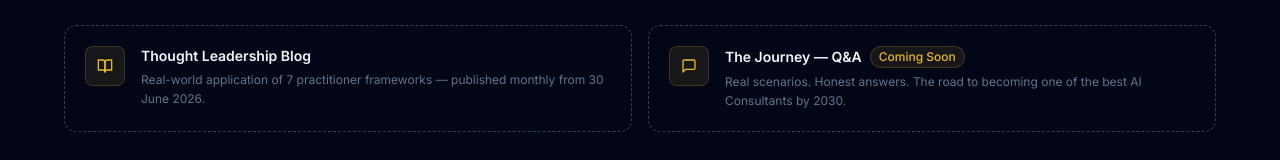
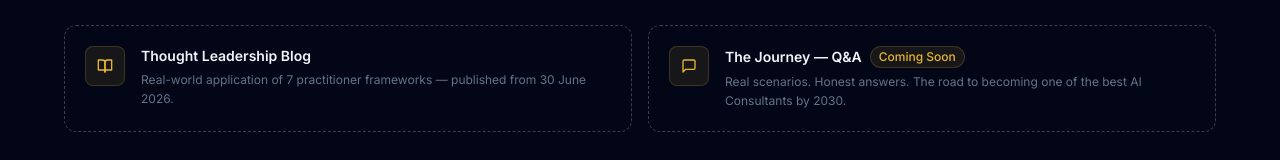
Before and after one commit to UnimaginedSelva/selvakumarjayakrishnan-portfolio, a React (Vite) app: page / in a window 1280 px wide. Shown: the part 8782-8942 px from the top of the page. Built offline with nearby package versions, Linux system fonts and the light colour scheme.

Commit message:
Remove "monthly" cadence claim from Thought Leadership Blog tile copy
Co-Authored-By: Claude Sonnet 5 <noreply@anthropic.com>

```diff
--- a/src/components/Footer.tsx
+++ b/src/components/Footer.tsx
@@ -20,7 +20,7 @@ export default function Footer() {
               <div className="flex items-center gap-2 mb-1">
                 <span className="text-slate-100 font-semibold text-sm">Thought Leadership Blog</span>
               </div>
-              <p className="text-slate-500 text-xs leading-relaxed">Real-world application of 7 practitioner frameworks — published monthly from 30 June 2026.</p>
+              <p className="text-slate-500 text-xs leading-relaxed">Real-world application of 7 practitioner frameworks — published from 30 June 2026.</p>
             </div>
           </div>
 
```
